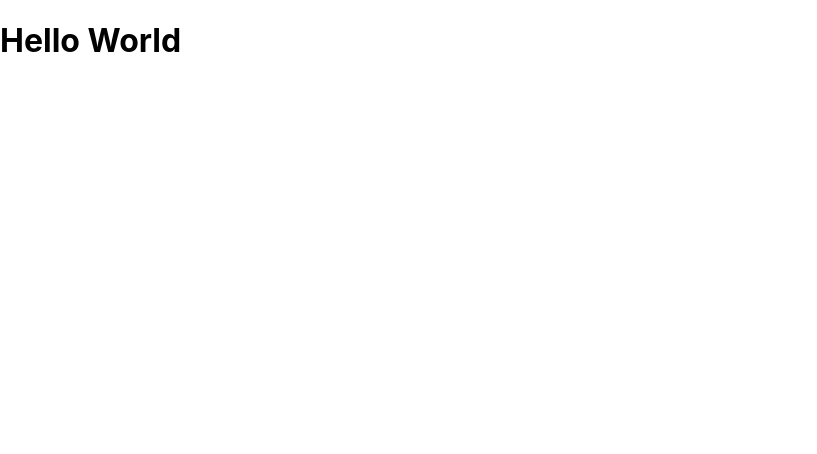
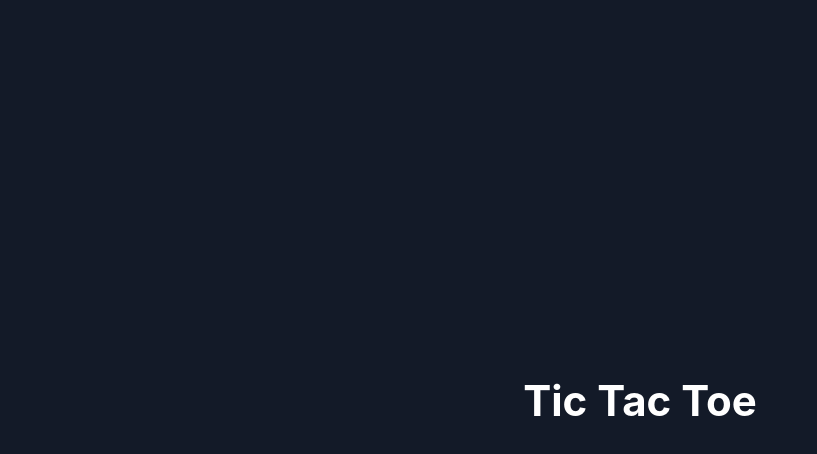
Before and after one commit to humzahaseeb/tic-tac-toe, a React (Create React App) app: page / in a window 1280 px wide. Shown: the top 454 px of the page, without its empty margins (0-817 px from the left). Built offline with nearby package versions, Linux system fonts and the light colour scheme.

Commit message:
basic styling done

```diff
--- a/public/index.html
+++ b/public/index.html
@@ -24,7 +24,7 @@
       work correctly both with client-side routing and a non-root public URL.
       Learn how to configure a non-root public URL by running `npm run build`.
     -->
-    <title>React App</title>
+    <title>Tic Tac Toe</title>
   </head>
   <body>
     <noscript>You need to enable JavaScript to run this app.</noscript>
--- a/src/App.js
+++ b/src/App.js
@@ -2,8 +2,8 @@ import React from 'react';
 
 const App = () => {
   return (
-    <div>
-        <h1>Hello World</h1>
+    <div className='app-header'>
+        <h1 className='heading-text'>Tic Tac Toe</h1>
     </div>
     );
 };
--- a/src/index.css
+++ b/src/index.css
@@ -1,13 +1,126 @@
 body {
-  margin: 0;
-  font-family: -apple-system, BlinkMacSystemFont, 'Segoe UI', 'Roboto', 'Oxygen',
+    margin: 0;
+    font-family: -apple-system, BlinkMacSystemFont, 'Segoe UI', 'Roboto', 'Oxygen',
     'Ubuntu', 'Cantarell', 'Fira Sans', 'Droid Sans', 'Helvetica Neue',
     sans-serif;
-  -webkit-font-smoothing: antialiased;
-  -moz-osx-font-smoothing: grayscale;
+    -webkit-font-smoothing: antialiased;
+    -moz-osx-font-smoothing: grayscale;
 }
 
 code {
-  font-family: source-code-pro, Menlo, Monaco, Consolas, 'Courier New',
+    font-family: source-code-pro, Menlo, Monaco, Consolas, 'Courier New',
     monospace;
 }
+
+.app-header {
+    display: flex;
+    min-height: 100vh;
+    flex-direction: column;
+    text-align: center;
+    background-color: #131A28;
+    color: white;
+    justify-content: center;
+    align-items: center;
+}
+
+.heading-text {
+    color: white;
+    font-size: 42px;
+    font-weight: bolder;
+    text-align: center;
+    margin: 50px;
+}
+
+.square {
+    min-width: 100px;
+    min-height: 100px;
+    font-size: 64px;
+    text-align: center;
+    color: #1CDBF5;
+    font-weight: bolder;
+    padding: 30px;
+}
+
+.fc-aqua {
+    color: #1CDBF5;
+}
+
+.fc-white {
+    color: white;
+}
+
+.fw-600 {
+    font-weight: bolder;
+}
+
+.row {
+    display: flex;
+    flex-direction: row;
+}
+
+.column {
+    display: flex;
+    flex-direction: column;
+}
+
+.jc-center {
+    justify-content: center;
+}
+
+.b-bottom-right {
+    border-right: 15px solid #1CDBF5;
+    border-bottom: 15px solid #1CDBF5;
+}
+
+.b-bottom {
+    border-bottom: 15px solid #1CDBF5;
+}
+
+.b-right {
+    border-right: 15px solid #1CDBF5;
+}
+
+.clear-button {
+    width: max-content;
+    margin: 40px auto 10px auto;
+}
+
+
+@media only screen and (max-width: 600px) {
+    .heading-text {
+        color: white;
+        font-size: 30px;
+        font-weight: bolder;
+        text-align: center;
+        margin: 60px 10px;
+    }
+
+    .square {
+        min-width: 80px;
+        min-height: 80px;
+        font-size: 32px;
+        font-weight: bolder;
+        padding: 15px;
+        display: flex;
+        align-items: center;
+        justify-content: center;
+    }
+
+    .b-bottom-right {
+        border-right: 10px solid #1CDBF5;
+        border-bottom: 10px solid #1CDBF5;
+    }
+
+    .b-bottom {
+        border-bottom: 10px solid #1CDBF5;
+    }
+
+    .b-right {
+        border-right: 10px solid #1CDBF5;
+    }
+
+    .clear-button {
+        width: max-content;
+        margin: 40px auto 10px auto;
+    }
+}
```
